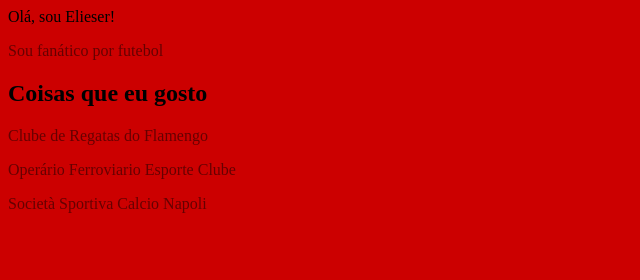
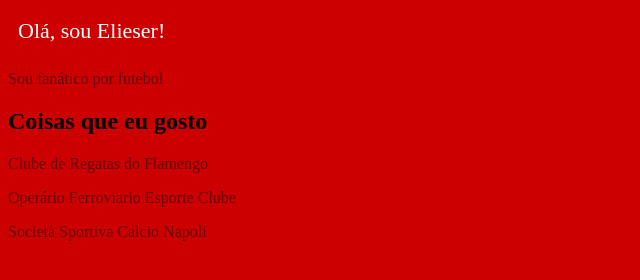
Before and after one commit to Elieser2008c/meu-site, a plain HTML site: page index.html in a window 1280 px wide. Shown: the whole page, without its empty margins (0-640 px from the left). Drawn offline with Linux system fonts and the light colour scheme.

Commit message:
Update style.css

```diff
--- a/style.css
+++ b/style.css
@@ -5,3 +5,9 @@
   font-size:16px;
   color:#660000;
 }
+header{
+  border-botton: solid 3px #ca9c11;
+  padding: 10px;
+  font-size: 22px;
+  color: white;
+}
```
